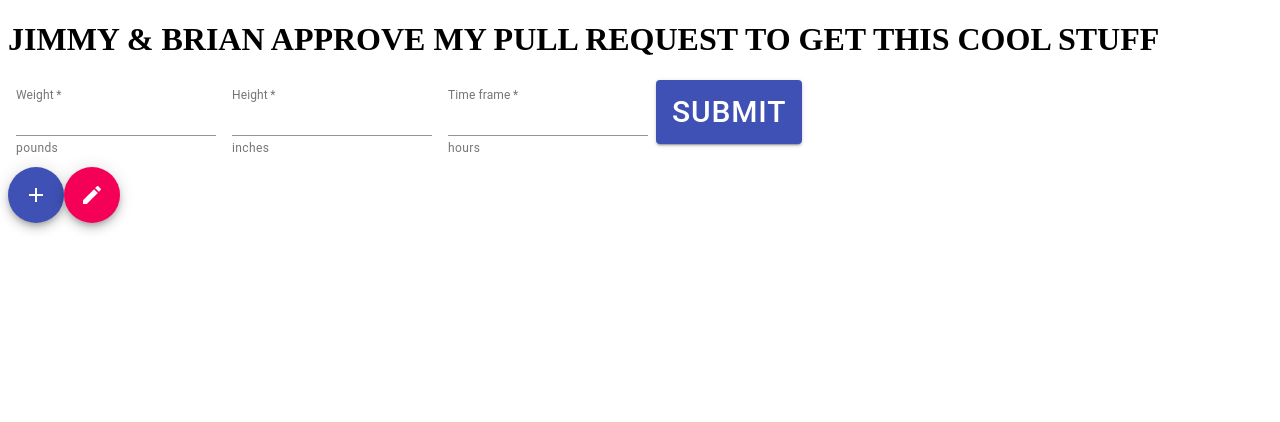
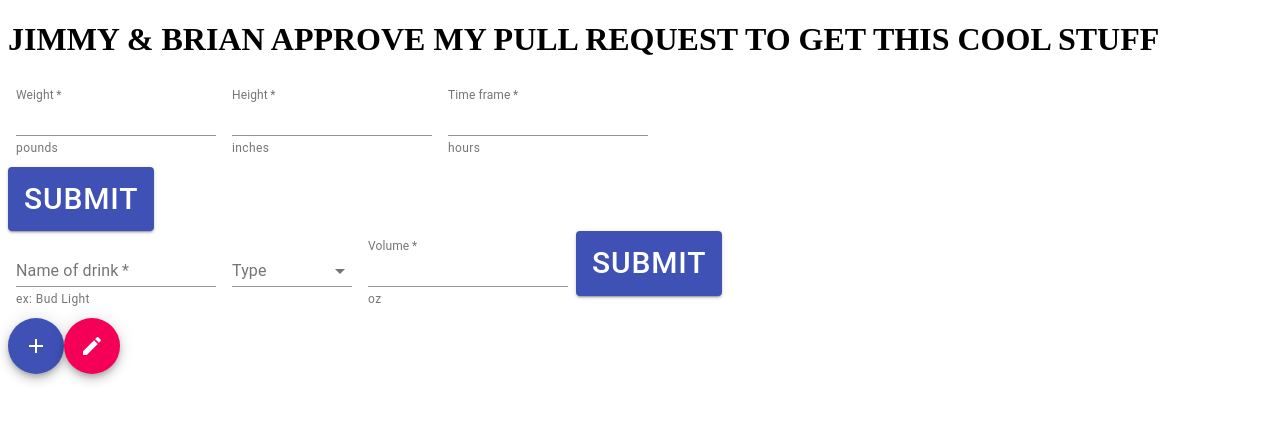
Before and after one commit to Senthetic/gt-project-3, a React (Create React App) app in the folder client/: page / in a window 1280 px wide. Shown: the top 422 px of the page. Built offline with nearby package versions, Linux system fonts and the light colour scheme; no server answers.

Commit message:
added propper input fields, able to set abv of selected type of alcohol on state, also added the math involved for basic BAC calculation

```diff
--- a/client/src/containers/Home/Home.jsx
+++ b/client/src/containers/Home/Home.jsx
@@ -2,9 +2,13 @@ import React, { Component } from "react";
 import TextField from "@material-ui/core/TextField";
 import { makeStyles } from "@material-ui/core/styles";
 import Button from "@material-ui/core/Button";
-import Fab from '@material-ui/core/Fab';
-import AddIcon from '@material-ui/icons/Add';
-import EditIcon from '@material-ui/icons/Edit';
+import Fab from "@material-ui/core/Fab";
+import AddIcon from "@material-ui/icons/Add";
+import EditIcon from "@material-ui/icons/Edit";
+import FormControl from "@material-ui/core/FormControl";
+import Select from "@material-ui/core/Select";
+import InputLabel from "@material-ui/core/InputLabel";
+import MenuItem from "@material-ui/core/MenuItem";
 
 const useStyles = makeStyles((theme) => ({
   root: {
@@ -16,10 +20,37 @@ const useStyles = makeStyles((theme) => ({
   button: {
     fontSize: 30,
   },
+  formControl: {
+    margin: theme.spacing(1),
+    minWidth: 120,
+  },
+  selectEmpty: {
+    marginTop: theme.spacing(2),
+  },
 }));
 
 const Home = () => {
   const classes = useStyles();
+  const [abv, setAbv] = React.useState("");
+  // const [bac, setBac] = React.useState('');
+
+  const handleChange = (event) => {
+    //possibly where we would add the math to calculate BAC
+    // var newBac = (ounces * percent * 0.075) / weight - hours * 0.015;
+    // if (newBac < 0) {
+    //   message =
+    //     "You are at the only safe driving limit and are not legally intoxicated.";
+    //   newBac = "-- neglible amount --";
+    // } else {
+    //   if (newBac == "NaN") message = "Please try again.";
+    //   if (newBac > 0.08)
+    //     message =
+    //       "You would be considered legally intoxicated in all or most states and would be subject to criminal penalties.";
+    //   if (newBac < 0.08) message = "Your driving ability is becoming impaired.";
+    // }
+    // setBac(newBac);
+    setAbv(event.target.value);
+  };
 
   return (
     <>
@@ -56,10 +87,45 @@ const Home = () => {
               shrink: true,
             }}
           />
+        </div>
         <Button className={classes.button} variant="contained" color="primary">
           Submit
         </Button>
-        </div>
+      </form>
+      <form className={classes.root} noValidate autoComplete="off">
+        <TextField
+          required
+          id="outlined-basic"
+          label="Name of drink"
+          type="string"
+          helperText="ex: Bud Light"
+        />
+        <FormControl className={classes.formControl}>
+          <InputLabel id="demo-simple-select-label">Type</InputLabel>
+          <Select
+            labelId="demo-simple-select-label"
+            id="demo-simple-select"
+            value={abv}
+            onChange={handleChange}
+          >
+            <MenuItem value={5}>Beer</MenuItem>
+            <MenuItem value={12}>Wine</MenuItem>
+            <MenuItem value={40}>Liquor</MenuItem>
+          </Select>
+        </FormControl>
+        <TextField
+          required
+          id="standard-number"
+          label="Volume"
+          type="number"
+          helperText="oz"
+          InputLabelProps={{
+            shrink: true,
+          }}
+        />
+        <Button className={classes.button} variant="contained" color="primary">
+          Submit
+        </Button>
       </form>
       <Fab color="primary" aria-label="add">
         <AddIcon />
```
Lines whose indentation alone changed are shown as unchanged.
